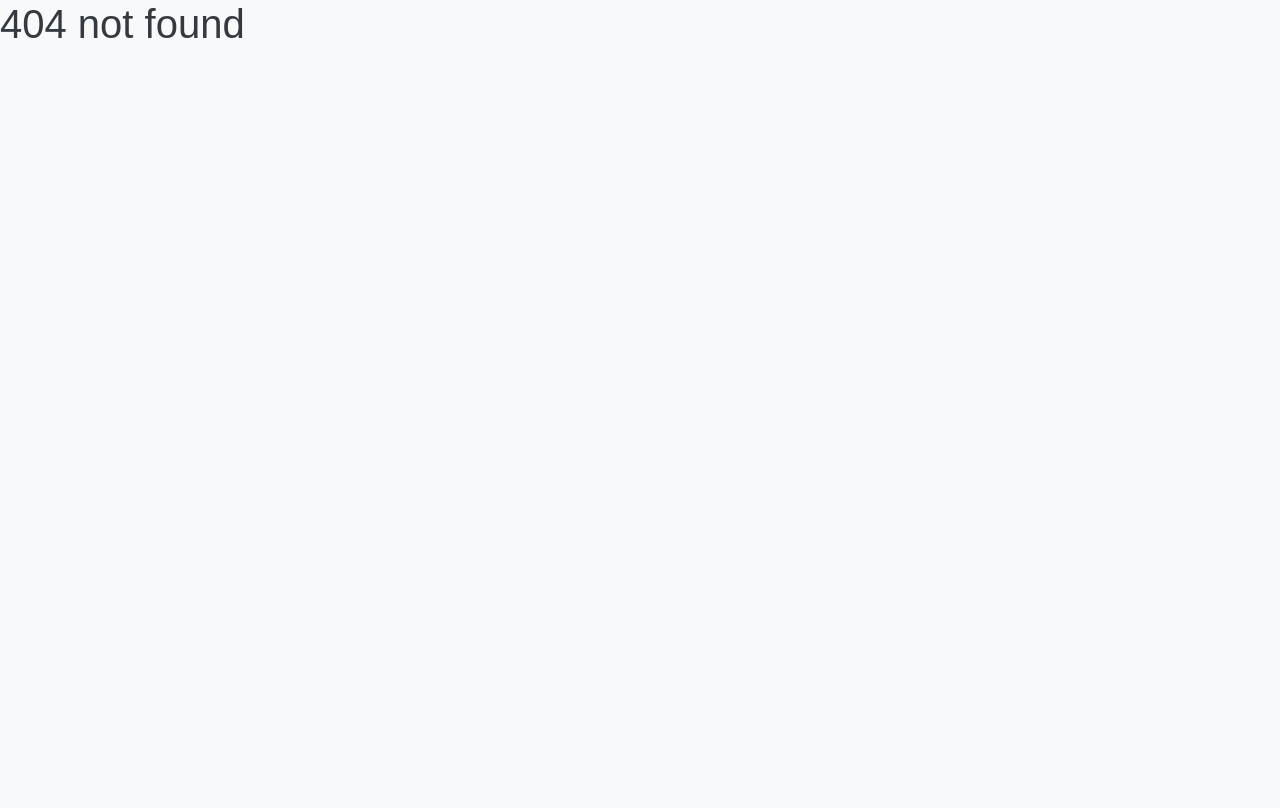
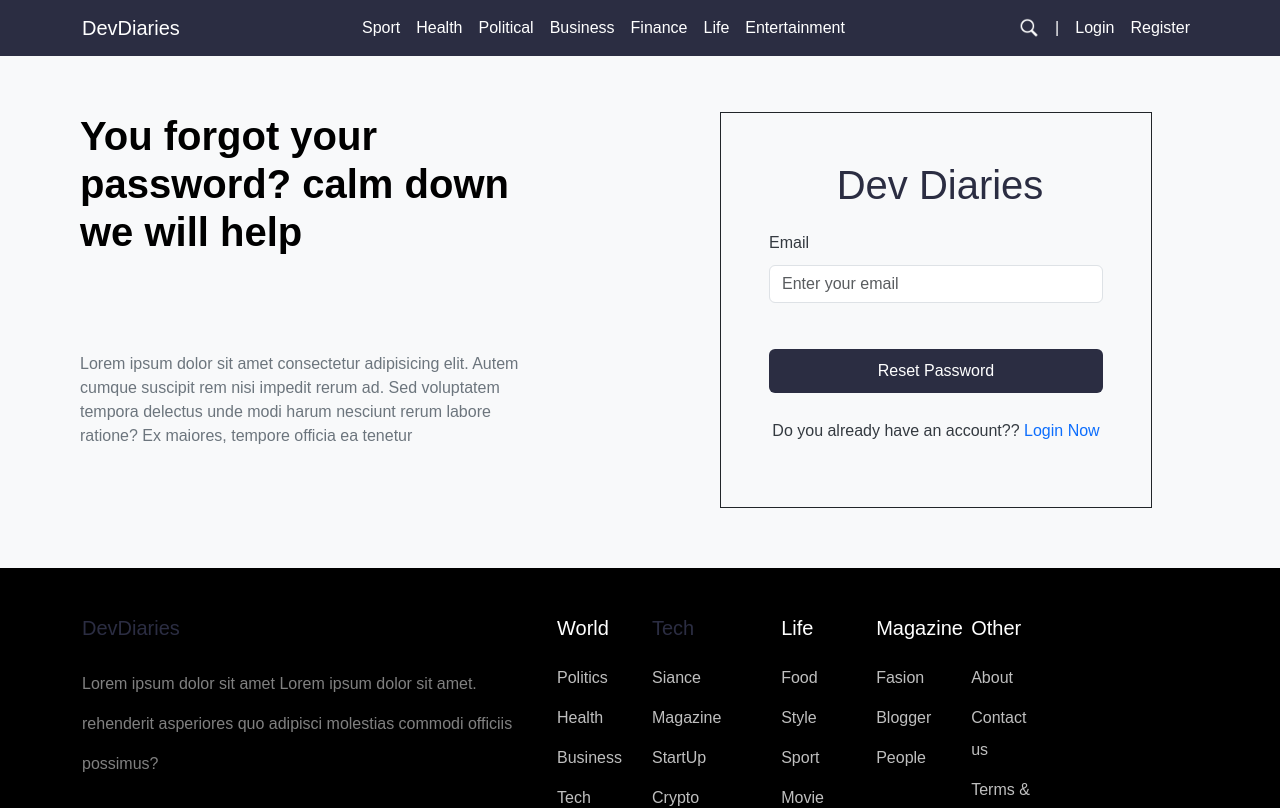
Before and after one commit to amit-negi-23/devDiariesBlog, a React (Create React App) app: page /forgotpassword in a window 1280 px wide. Before the commit this address had no page. Shown: the top 808 px of the page. Built offline with nearby package versions, Linux system fonts and the light colour scheme.

Commit message:
forgotpasswordpageadded

```diff
--- a/src/App.js
+++ b/src/App.js
@@ -7,6 +7,8 @@ import NotFound from "./components/notFound/notFound";
 import PrivateRoute from "./components/common/privateRoute";
 import { AppProvider } from "./contextApi/context";
 import BlogDetailPage from "./components/myBlog/blogDetailPage";
+import UpdatePassword from "./components/updatePassword/updatePassword";
+import ForgotPassword from "./components/forgotPassword/forgotPassword"
 
 function App() {
   return (
@@ -16,6 +18,8 @@ function App() {
           <Route path="/" element={<Home />}></Route>
           <Route path="/home" element={<Home />}></Route>
           <Route path="/register" element={<Register />}></Route>
+          <Route path="/updatepassword" element={<UpdatePassword />}></Route>
+          <Route path="/forgotpassword" element={<ForgotPassword />}></Route>
 
           <Route
             path="/myblog"
--- /dev/null
+++ b/src/components/forgotPassword/forgotPassword.css
@@ -0,0 +1,53 @@
+.heading{
+    color: #2b2d42;
+}
+.form-container{
+    display: flex;
+    flex-direction: column;
+    justify-content: center;
+    align-content: center;
+    padding: 20px 0px;
+
+}
+.form{
+    border: 1px solid #2b2d42;
+    width: 50%;
+    padding: 50px 100px ;
+    text-align: left;
+}
+.contactus{
+    padding-bottom: 50px;
+    text-align: center;
+    color: black;
+    font-weight: bold;
+}
+.contactus h4{
+    color: black;
+    font-weight: 600;
+    font-size: 36px;
+}
+.button{
+    background-color: #2b2d42;
+    width: 100%;
+    padding: 10px 0;
+}
+input {
+    margin-bottom: 30px;
+    border-radius: 5px ;
+}
+label {
+    margin-bottom: 10px;
+}
+.para{
+    margin-top: 10px;
+    text-align: center;
+}
+
+@media only screen and (max-device-width: 1080px){
+    .form{
+        border: 1px solid #2b2d42;
+        width: 80%;
+        padding: 50px 20px ;
+        text-align: left;
+    }
+}
--- /dev/null
+++ b/src/components/forgotPassword/forgotPassword.jsx
@@ -0,0 +1,56 @@
+import Footer from "../common/footer/footer";
+import NavBar from "../common/navBar/navBar";
+import "./forgotPassword.css";
+
+function ForgotPassword() {
+  return (
+    <>
+      <NavBar />
+      <div class="d-flex flex-row p-4 py-5">
+        <div class="container p-2 me-5">
+          <h1 className="fw-bolder ps-5 text-black">
+            You forgot your password? calm down we will help
+          </h1>
+
+          <p className="p-5 pe-4 mt-5 text-secondary">
+            Lorem ipsum dolor sit amet consectetur adipisicing elit. Autem
+            cumque suscipit rem nisi impedit rerum ad. Sed voluptatem tempora
+            delectus unde modi harum nesciunt rerum labore ratione? Ex maiores,
+            tempore officia ea tenetur
+          </p>
+        </div>
+        <div class="container p-2 mx-5">
+          <form className=" form-container border border-dark p-5 mx-5">
+            <h1 className="heading ps-2 text-center">Dev Diaries</h1>
+            <div className="mb-3">
+              {" "}
+              <label for="exampleInputPassword1">Email</label>
+              <input
+                type="email"
+                autoComplete="new-password"
+                className="form-control "
+                id="exampleInputPassword1"
+                placeholder="Enter your email"
+              />
+            </div>
+
+            <button type="submit" className="btn btn-primary button">
+              Reset Password
+            </button>
+            <div className="para pt-3">
+              <p>
+                {" "}
+                Do you already have an account??{" "}
+                <a href="#" className="text-decoration-none">
+                  Login Now
+                </a>
+              </p>
+            </div>
+          </form>
+        </div>
+      </div>
+      <Footer />
+    </>
+  );
+}
+export default ForgotPassword;
--- a/src/components/register/register.jsx
+++ b/src/components/register/register.jsx
@@ -5,7 +5,7 @@ import "./register.css";
 function Register() {
   return (
     <>
-    <NavBar/>
+      <NavBar />
       <div className="container text-center form-container">
         <h1 className="heading"> Let's join Dev Diaries</h1>
         <p className="text-center w-50 p-3 mx-auto">
@@ -61,9 +61,9 @@ function Register() {
           <p> Do you already have an account?? <a href="#">Login Now</a></p>
           </div>
         </form>
+
       </div>
-
-       <Footer />
+      <Footer />
     </>
   );
 }
--- /dev/null
+++ b/src/components/updatePassword/updatePassword.css
@@ -0,0 +1,52 @@
+.heading{
+    color: #2b2d42;
+}
+.form-container{
+    display: flex;
+    flex-direction: column;
+    justify-content: center;
+    align-content: center;
+    padding: 20px 0px;
+
+}
+.form{
+    border: 1px solid #2b2d42;
+    width: 50%;
+    padding: 50px 100px ;
+    text-align: left;
+}
+.contactus{
+    padding-bottom: 50px;
+    text-align: center;
+    color: black;
+    font-weight: bold;
+}
+.contactus h4{
+    color: black;
+    font-weight: 600;
+    font-size: 36px;
+}
+.button{
+    background-color: #2b2d42;
+    width: 100%;
+}
+input {
+    margin-bottom: 30px;
+    border-radius: 5px ;
+}
+label {
+    margin-bottom: 10px;
+}
+.para{
+    margin-top: 10px;
+    text-align: center;
+}
+
+@media only screen and (max-device-width: 1080px){
+    .form{
+        border: 1px solid #2b2d42;
+        width: 80%;
+        padding: 50px 20px ;
+        text-align: left;
+    }
+}
--- /dev/null
+++ b/src/components/updatePassword/updatePassword.jsx
@@ -0,0 +1,63 @@
+import Footer from "../common/footer/footer";
+import NavBar from "../common/navBar/navBar";
+import "./updatePassword.css";
+
+function UpdatePassword() {
+  return (
+    <>
+      <NavBar />
+      <div class="d-flex flex-row p-4 py-5">
+        <div class="container p-2 me-5">
+          <h1 className="fw-bolder ps-5 text-black">
+            Enter your new password to update the old password
+          </h1>
+
+          <p className="p-5 pe-4 mt-5 text-secondary">
+            Lorem ipsum dolor sit amet consectetur adipisicing elit. Autem
+            cumque suscipit rem nisi impedit rerum ad. Sed voluptatem tempora
+            delectus unde modi harum nesciunt rerum labore ratione? Ex maiores,
+            tempore officia ea tenetur
+          </p>
+        </div>
+        <div class="container p-2 mx-5">
+          <form className=" form-container border border-dark p-5 mx-5">
+            <h1 className="heading ps-2 text-center">Dev Diaries</h1>
+            <div className="mb-3">
+              {" "}
+              <label for="exampleInputPassword1">Password</label>
+              <input
+                type="password"
+                autoComplete="new-password"
+                className="form-control "
+                id="exampleInputPassword1"
+                placeholder="Enter your password"
+              />
+            </div>
+            <label for="exampleInputPassword1">Confirm Password</label>
+            <input
+              type="password"
+              className="form-control"
+              id="ConfirmPassword"
+              placeholder="Confirm your password"
+            />
+
+            <button type="submit" className="btn btn-primary button">
+              Submit
+            </button>
+            <div className="para pt-3">
+              <p>
+                {" "}
+                Do you already have an account??{" "}
+                <a href="#" className="text-decoration-none">
+                  Login Now
+                </a>
+              </p>
+            </div>
+          </form>
+        </div>
+      </div>
+      <Footer />
+    </>
+  );
+}
+export default UpdatePassword;
```
